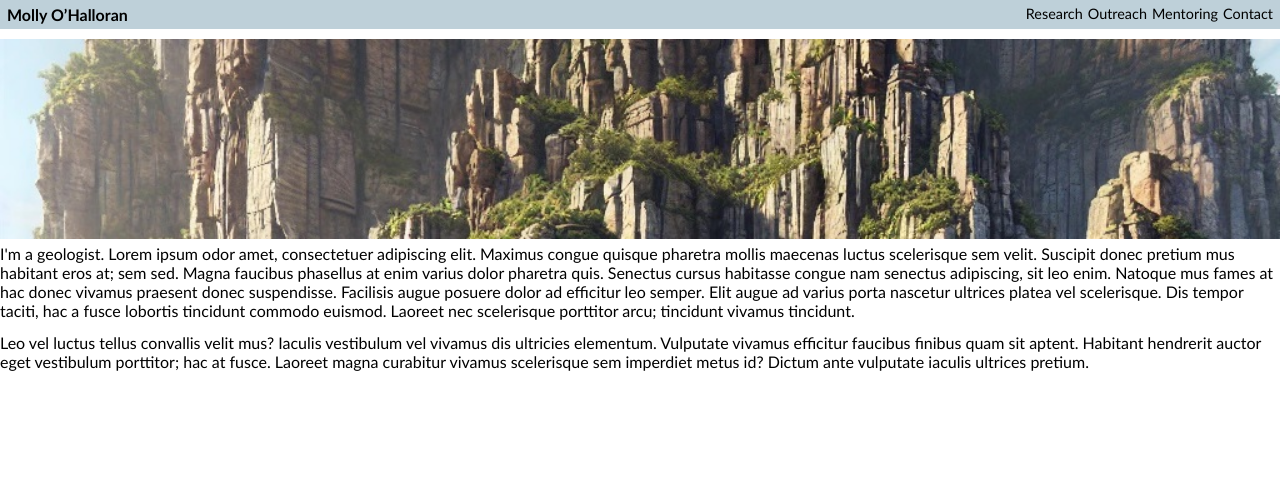
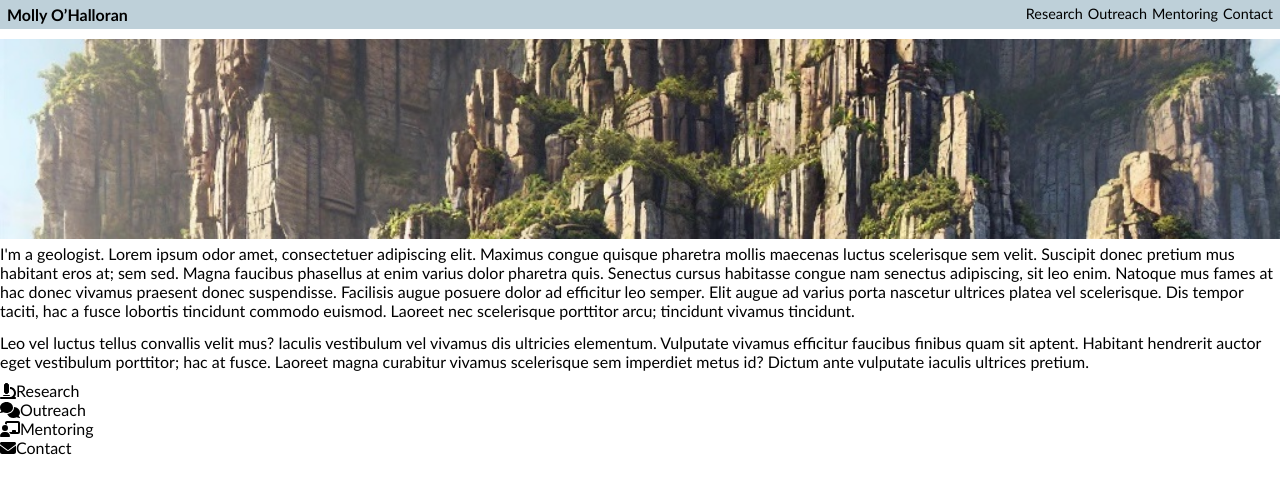
Before and after one commit to mohalloran00/mohalloran00.github.io, a React (Vite) app in the folder react-vite/: page / in a window 1280 px wide. Shown: the top 494 px of the page. Built offline with nearby package versions, Linux system fonts and the light colour scheme.

Commit message:
added icons to bignav

```diff
--- /dev/null
+++ b/react-vite/src/components/LandingPage/BigNavigation/BigNavigation.css
@@ -0,0 +1,3 @@
+.big-nav {
+  margin-top: 10px;
+}
--- /dev/null
+++ b/react-vite/src/components/LandingPage/BigNavigation/BigNavigation.jsx
@@ -0,0 +1,14 @@
+import data from '../../../data';
+import NavBox from './NavBox';
+import './BigNavigation.css';
+
+export default function BigNavigation() {
+  const { navigation } = data;
+  return (
+    <div className='big-nav'>
+      {navigation.map(page => (
+        <NavBox page={page} />
+      ))}
+    </div>
+  );
+}
--- a/react-vite/src/components/LandingPage/BigNavigation/Blurb.jsx
+++ /dev/null
@@ -1,3 +0,0 @@
-export default function Blurb({ blurb }) {
-  return <p>Blurb</p>;
-}
--- /dev/null
+++ b/react-vite/src/components/LandingPage/BigNavigation/NavBox.jsx
@@ -0,0 +1,10 @@
+import { FontAwesomeIcon } from '@fortawesome/react-fontawesome';
+
+export default function NavBox({ page }) {
+  return (
+    <div>
+      {page.icon && <FontAwesomeIcon icon={page.icon} />}
+      {page.name}
+    </div>
+  );
+}
--- a/react-vite/src/components/LandingPage/BigNavigation/index.js
+++ b/react-vite/src/components/LandingPage/BigNavigation/index.js
@@ -1,2 +1,2 @@
-import Blurb from './Blurb.jsx';
-export default Blurb;
+import BigNavigation from './BigNavigation';
+export default BigNavigation;
--- a/react-vite/src/components/LandingPage/LandingPage.jsx
+++ b/react-vite/src/components/LandingPage/LandingPage.jsx
@@ -1,4 +1,5 @@
 import AboutMe from './AboutMe';
+import BigNavigation from './BigNavigation';
 import Screensavers from './Screensavers';
 
 export default function LandingPage() {
@@ -6,6 +7,7 @@ export default function LandingPage() {
     <>
       <Screensavers />
       <AboutMe />
+      <BigNavigation />
     </>
   );
 }
--- a/react-vite/src/data/navigation.js
+++ b/react-vite/src/data/navigation.js
@@ -1,19 +1,31 @@
+import {
+  faMicroscope,
+  faPeopleGroup,
+  faEnvelope,
+  faChalkboardTeacher,
+  faComments,
+} from '@fortawesome/free-solid-svg-icons';
+
 const navigation = [
   {
     name: 'Research',
     URL: '/research',
+    icon: faMicroscope,
   },
   {
     name: 'Outreach',
     URL: '/outreach',
+    icon: faComments,
   },
   {
     name: 'Mentoring',
     URL: '/mentoring',
+    icon: faChalkboardTeacher,
   },
   {
     name: 'Contact',
     URL: '/contact',
+    icon: faEnvelope,
   },
 ];
 
```
